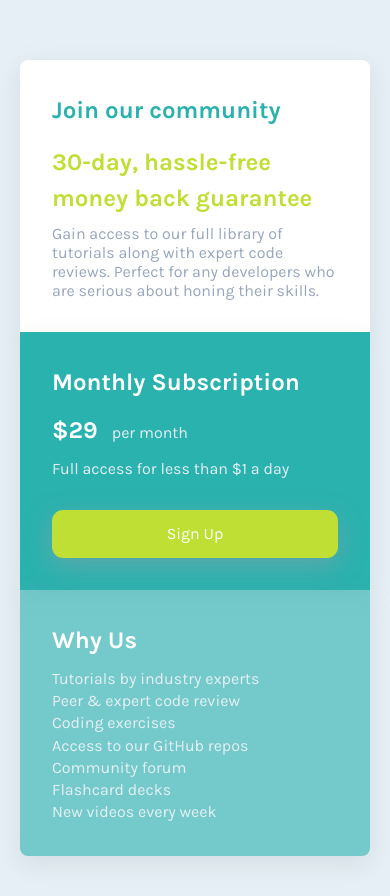
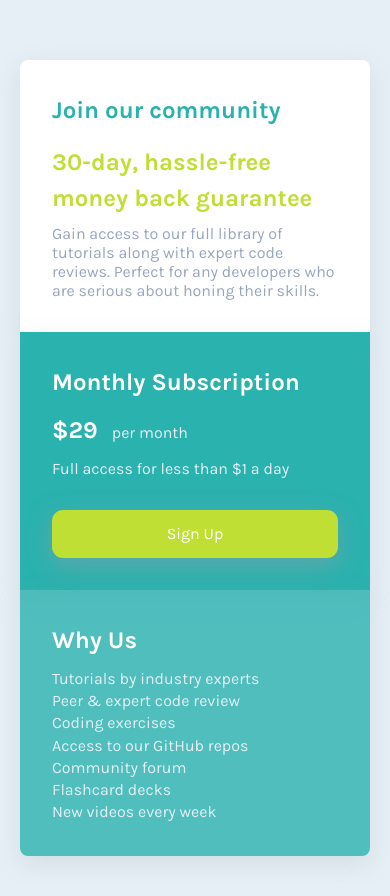
Before and after one commit to SeyideHundeyin/Price-grid-component-with-CSS-grid-Sass, a website: page index.html in a window 390 px wide. Shown: the part 184-1080 px from the top of the page. Drawn offline with Linux system fonts and the light colour scheme.

Commit message:
responsiveness

```diff
--- a/scss/style.scss
+++ b/scss/style.scss
@@ -74,7 +74,7 @@ body{
 
 
 .why{
-  background-color: rgba(42, 178, 175, .6);
+  background-color: rgba(42, 178, 175, .8);
   grid-area: third;
 
   h2{
```
Also changed, not shown: css/css/style.css.
